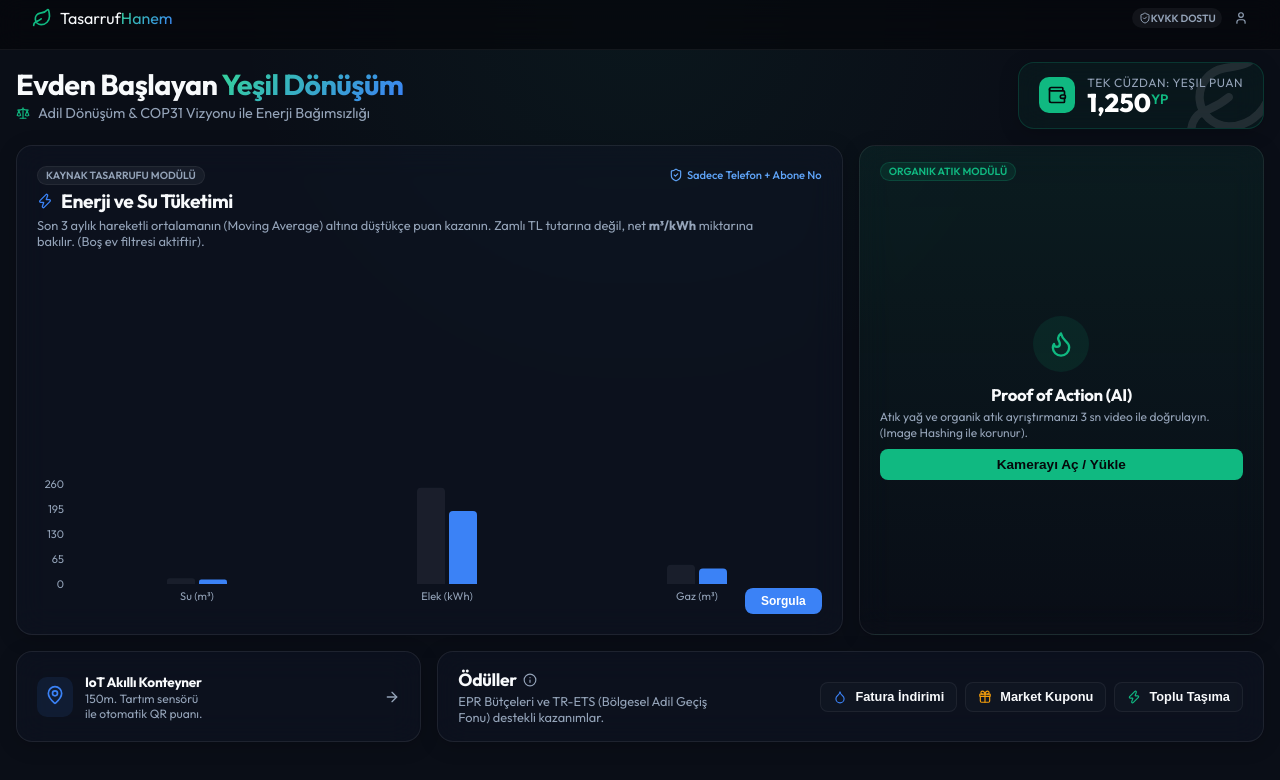
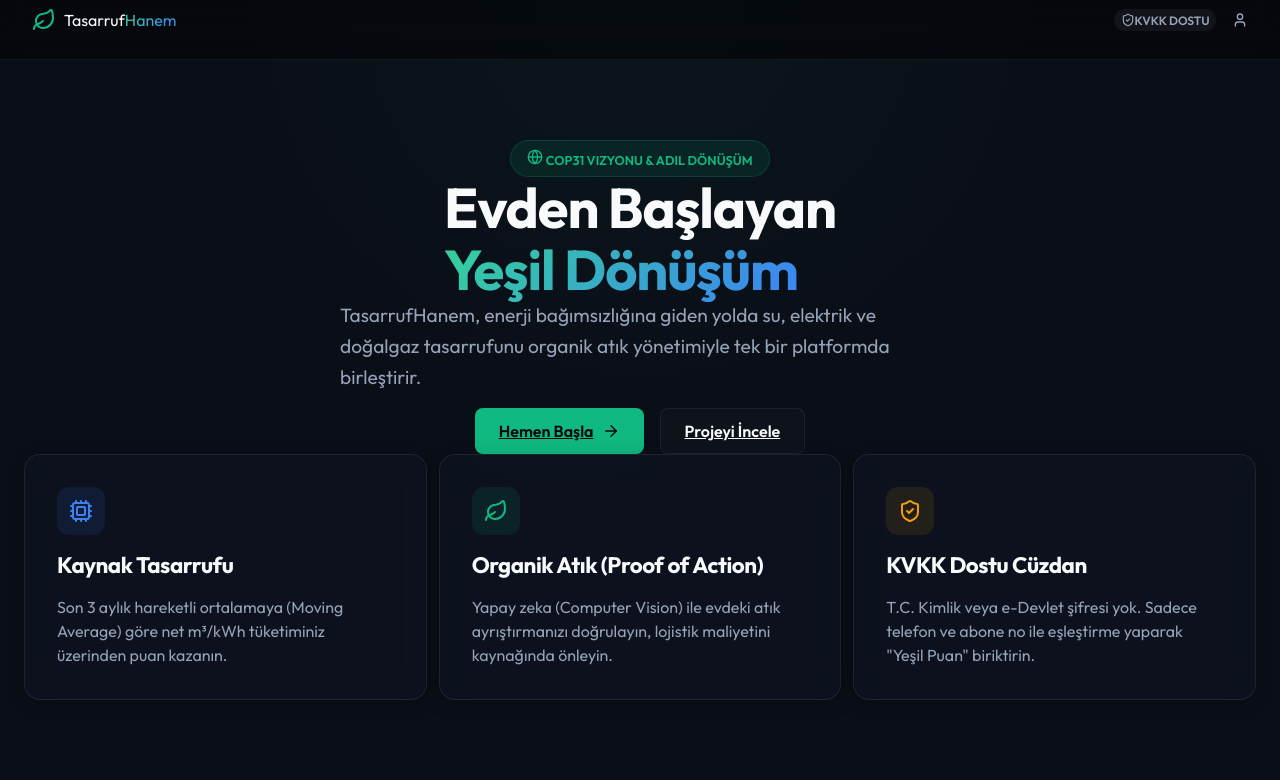
Before and after one commit to zeyerdm/TasarrufHanem, a React (Vite) app: page / in a window 1280 px wide. Shown: the top 780 px of the page. Built offline with nearby package versions, Linux system fonts and the light colour scheme.

Commit message:
Architecture: Migrated to multi-page layout with react-router-dom, added Home and Login pages

```diff
--- a/package.json
+++ b/package.json
@@ -13,6 +13,7 @@
     "lucide-react": "^1.28.0",
     "react": "^19.2.8",
     "react-dom": "^19.2.8",
+    "react-router-dom": "^7.18.2",
     "recharts": "^3.10.1"
   },
   "devDependencies": {
--- a/src/App.jsx
+++ b/src/App.jsx
@@ -1,32 +1,50 @@
 import React from 'react'
+import { HashRouter as Router, Routes, Route, Link, useLocation } from 'react-router-dom'
 import { Leaf, User, ShieldCheck } from 'lucide-react'
 import './index.css'
-import Dashboard from './components/Dashboard'
+
+import Home from './pages/Home'
+import Login from './pages/Login'
+import DashboardPage from './pages/DashboardPage'
+
+// Navbar component inside Router context
+const Navbar = () => {
+  const location = useLocation()
+
+  return (
+    <nav className="navbar" style={{ padding: '0.5rem 0', height: '60px' }}>
+      <div className="container flex justify-between items-center h-full">
+        <Link to="/" className="flex items-center gap-2 cursor-pointer" style={{ textDecoration: 'none', color: 'inherit' }}>
+          <Leaf className="text-emerald-500" size={24} color="#10b981" />
+          <span className="text-lg font-bold tracking-tight">Tasarruf<span className="gradient-text">Hanem</span></span>
+        </Link>
+        <div className="flex gap-4 items-center">
+          <div className="badge flex items-center gap-1" style={{ border: 'none', padding: '0.2rem 0.4rem', fontSize: '0.75rem' }}>
+            <ShieldCheck size={14} /> KVKK Dostu
+          </div>
+          {location.pathname !== '/login' && (
+            <Link to="/login" className="w-8 h-8 rounded-full bg-slate-800 flex items-center justify-center border border-slate-700 cursor-pointer" title="Giriş Yap">
+              <User size={16} color="#94a3b8" />
+            </Link>
+          )}
+        </div>
+      </div>
+    </nav>
+  )
+}
 
 function App() {
   return (
-    <>
-      <nav className="navbar" style={{ padding: '0.5rem 0', height: '50px' }}>
-        <div className="container flex justify-between items-center h-full">
-          <div className="flex items-center gap-2 cursor-pointer">
-            <Leaf className="text-emerald-500" size={20} color="#10b981" />
-            <span className="text-lg font-bold tracking-tight">Tasarruf<span className="gradient-text">Hanem</span></span>
-          </div>
-          <div className="flex gap-3 items-center">
-            <div className="badge flex items-center gap-1" style={{ border: 'none', padding: '0.2rem 0.4rem', fontSize: '0.65rem' }}>
-              <ShieldCheck size={12} /> KVKK Dostu
-            </div>
-            <div className="w-7 h-7 rounded-full bg-slate-800 flex items-center justify-center border border-slate-700 cursor-pointer">
-              <User size={14} color="#94a3b8" />
-            </div>
-          </div>
-        </div>
-      </nav>
-
-      <main className="container" style={{ padding: '0.75rem 1rem', height: 'calc(100vh - 50px)', display: 'flex', flexDirection: 'column' }}>
-        <Dashboard />
+    <Router>
+      <Navbar />
+      <main className="container" style={{ padding: '1rem 1.5rem', flex: 1, display: 'flex', flexDirection: 'column' }}>
+        <Routes>
+          <Route path="/" element={<Home />} />
+          <Route path="/login" element={<Login />} />
+          <Route path="/dashboard" element={<DashboardPage />} />
+        </Routes>
       </main>
-    </>
+    </Router>
   )
 }
 
--- a/src/index.css
+++ b/src/index.css
@@ -25,9 +25,9 @@
 }
 
 html, body, #root {
-  height: 100vh;
+  min-height: 100vh;
   width: 100vw;
-  overflow: hidden; /* Kesinlikle aşağı kaydırmayı engeller */
+  overflow-x: hidden;
 }
 
 body {
--- a/src/components/Dashboard.jsx
+++ b/src/pages/DashboardPage.jsx
@@ -71,7 +71,7 @@ const Dashboard = () => {
   }
 
   return (
-    <div className="flex-col gap-4" style={{ height: 'calc(100vh - 120px)', display: 'flex', justifyContent: 'center', position: 'relative' }}>
+    <div className="flex-col gap-4" style={{ minHeight: 'calc(100vh - 120px)', paddingBottom: '3rem', display: 'flex', justifyContent: 'center', position: 'relative' }}>
 
       {/* 1. Header & Wallet */}
       <div className="flex justify-between items-center gap-4">
--- /dev/null
+++ b/src/pages/Home.jsx
@@ -0,0 +1,68 @@
+import React from 'react'
+import { Link } from 'react-router-dom'
+import { Leaf, ArrowRight, ShieldCheck, Cpu, Globe } from 'lucide-react'
+
+const Home = () => {
+  return (
+    <div className="flex-col gap-12" style={{ padding: '2rem 0', paddingBottom: '4rem' }}>
+
+      {/* Hero Section */}
+      <section className="flex-col items-center text-center gap-6" style={{ marginTop: '2rem' }}>
+        <div className="badge badge-green inline-flex items-center gap-2 mb-4" style={{ padding: '0.5rem 1rem', fontSize: '0.8rem' }}>
+          <Globe size={16} /> COP31 Vizyonu & Adil Dönüşüm
+        </div>
+        <h1 style={{ fontSize: '3.5rem', lineHeight: 1.1, maxWidth: '800px' }}>
+          Evden Başlayan <br/>
+          <span className="gradient-text">Yeşil Dönüşüm</span>
+        </h1>
+        <p style={{ color: 'var(--text-muted)', fontSize: '1.2rem', maxWidth: '600px', lineHeight: 1.6 }}>
+          TasarrufHanem, enerji bağımsızlığına giden yolda su, elektrik ve doğalgaz tasarrufunu organik atık yönetimiyle tek bir platformda birleştirir.
+        </p>
+        <div className="flex gap-4" style={{ marginTop: '1rem' }}>
+          <Link to="/login" className="btn btn-primary" style={{ padding: '0.75rem 1.5rem', fontSize: '1rem' }}>
+            Hemen Başla <ArrowRight size={18} />
+          </Link>
+          <a href="#moduller" className="btn btn-secondary" style={{ padding: '0.75rem 1.5rem', fontSize: '1rem' }}>
+            Projeyi İncele
+          </a>
+        </div>
+      </section>
+
+      {/* Features Grid */}
+      <section id="moduller" className="bento-grid mt-12">
+        <div className="glass-panel flex-col gap-4" style={{ padding: '2rem' }}>
+          <div style={{ width: '48px', height: '48px', borderRadius: '12px', background: 'rgba(59, 130, 246, 0.1)', color: '#3b82f6', display: 'flex', alignItems: 'center', justifyContent: 'center' }}>
+            <Cpu size={24} />
+          </div>
+          <h3 style={{ fontSize: '1.4rem' }}>Kaynak Tasarrufu</h3>
+          <p style={{ color: 'var(--text-muted)', lineHeight: 1.5 }}>
+            Son 3 aylık hareketli ortalamaya (Moving Average) göre net m³/kWh tüketiminiz üzerinden puan kazanın.
+          </p>
+        </div>
+
+        <div className="glass-panel flex-col gap-4" style={{ padding: '2rem' }}>
+          <div style={{ width: '48px', height: '48px', borderRadius: '12px', background: 'rgba(16, 185, 129, 0.1)', color: 'var(--primary)', display: 'flex', alignItems: 'center', justifyContent: 'center' }}>
+            <Leaf size={24} />
+          </div>
+          <h3 style={{ fontSize: '1.4rem' }}>Organik Atık (Proof of Action)</h3>
+          <p style={{ color: 'var(--text-muted)', lineHeight: 1.5 }}>
+            Yapay zeka (Computer Vision) ile evdeki atık ayrıştırmanızı doğrulayın, lojistik maliyetini kaynağında önleyin.
+          </p>
+        </div>
+
+        <div className="glass-panel flex-col gap-4" style={{ padding: '2rem' }}>
+          <div style={{ width: '48px', height: '48px', borderRadius: '12px', background: 'rgba(245, 158, 11, 0.1)', color: '#f59e0b', display: 'flex', alignItems: 'center', justifyContent: 'center' }}>
+            <ShieldCheck size={24} />
+          </div>
+          <h3 style={{ fontSize: '1.4rem' }}>KVKK Dostu Cüzdan</h3>
+          <p style={{ color: 'var(--text-muted)', lineHeight: 1.5 }}>
+            T.C. Kimlik veya e-Devlet şifresi yok. Sadece telefon ve abone no ile eşleştirme yaparak "Yeşil Puan" biriktirin.
+          </p>
+        </div>
+      </section>
+
+    </div>
+  )
+}
+
+export default Home
--- /dev/null
+++ b/src/pages/Login.jsx
@@ -0,0 +1,53 @@
+import React from 'react'
+import { useNavigate } from 'react-router-dom'
+import { ShieldCheck, Leaf, ArrowRight } from 'lucide-react'
+
+const Login = () => {
+  const navigate = useNavigate()
+
+  const handleLogin = (e) => {
+    e.preventDefault()
+    // Mock login -> redirect to dashboard
+    navigate('/dashboard')
+  }
+
+  return (
+    <div className="flex-col items-center justify-center gap-8" style={{ minHeight: 'calc(100vh - 120px)', padding: '2rem 0' }}>
+
+      <div className="text-center flex-col items-center gap-2">
+        <div style={{ width: '64px', height: '64px', borderRadius: '16px', background: 'rgba(16, 185, 129, 0.1)', color: 'var(--primary)', display: 'flex', alignItems: 'center', justifyContent: 'center', marginBottom: '1rem' }}>
+          <Leaf size={32} />
+        </div>
+        <h1 style={{ fontSize: '2.5rem' }}>Giriş Yap</h1>
+        <p style={{ color: 'var(--text-muted)' }}>TasarrufHanem cüzdanınıza erişin.</p>
+      </div>
+
+      <div className="glass-panel" style={{ width: '100%', maxWidth: '400px', padding: '2rem' }}>
+
+        <div className="badge flex items-center justify-center gap-2 mb-6" style={{ background: 'rgba(59, 130, 246, 0.1)', color: '#60a5fa', borderColor: 'rgba(59, 130, 246, 0.2)', padding: '0.75rem', width: '100%', fontSize: '0.75rem' }}>
+          <ShieldCheck size={16}/> KVKK Dostu: Kimlik No İstenmez
+        </div>
+
+        <form onSubmit={handleLogin} className="flex-col gap-5">
+          <div className="flex-col gap-2">
+            <label style={{ fontSize: '0.9rem', color: 'var(--text-muted)' }}>Telefon Numarası</label>
+            <input type="tel" className="input-field" placeholder="05XX XXX XX XX" required style={{ padding: '1rem' }} />
+          </div>
+
+          <div className="flex-col gap-2">
+            <label style={{ fontSize: '0.9rem', color: 'var(--text-muted)' }}>Abonelik / Tesisat No</label>
+            <input type="text" className="input-field" placeholder="Faturadaki abone numarası" required style={{ padding: '1rem' }} />
+            <span style={{ fontSize: '0.75rem', color: 'var(--text-muted)', marginTop: '0.25rem' }}>Sisteme yalnızca bir kez kaydedilebilir, sahte hesap engellenir.</span>
+          </div>
+
+          <button type="submit" className="btn btn-primary" style={{ width: '100%', padding: '1rem', fontSize: '1rem', marginTop: '1rem' }}>
+            Sisteme Gir <ArrowRight size={18} />
+          </button>
+        </form>
+
+      </div>
+    </div>
+  )
+}
+
+export default Login
```
Also changed, not shown: 1 other file (tests, documents, lock files or other folders).
